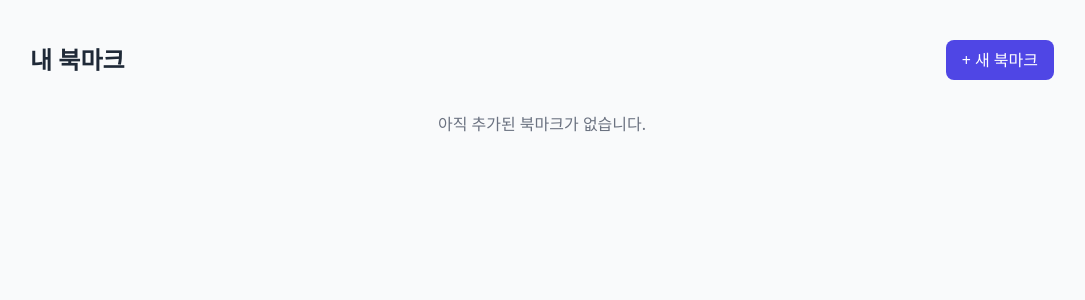
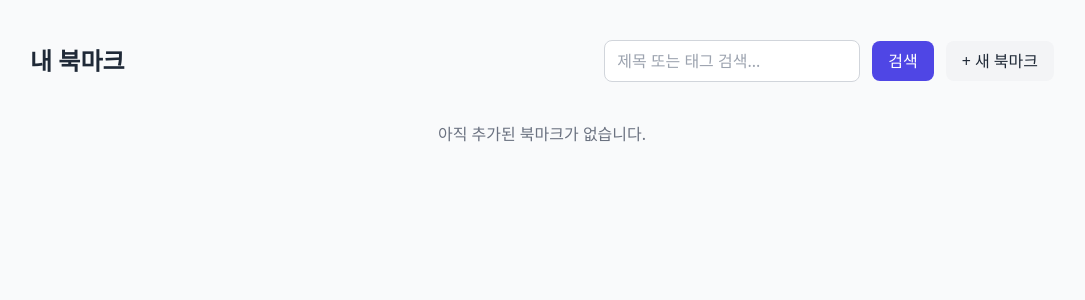
Before and after one commit to dlgudwn94/Marky, a React (Vite) app: page / in a window 1280 px wide. Shown: the top 300 px of the page, without its empty margins (98-1183 px from the left). Built offline with nearby package versions, Linux system fonts and the light colour scheme; the HTML template or start-up script is replaced by a standard one.

Commit message:
[Feat]: 검색 기능 추가

```diff
--- a/src/pages/Home.tsx
+++ b/src/pages/Home.tsx
@@ -12,17 +12,21 @@ interface BookmarkItem {
 
 function Home() {
   const [bookmarks, setBookmarks] = useState<BookmarkItem[]>([]);
+  const [searchTerm, setSearchTerm] = useState("");
+  const [filteredBookmarks, setFilteredBookmarks] = useState<BookmarkItem[]>([]);
   const navigate = useNavigate();
 
   useEffect(() => {
     const stored = JSON.parse(localStorage.getItem("bookmarks") || "[]");
     setBookmarks(stored);
+    setFilteredBookmarks(stored);
   }, []);
 
   const handleDelete = (id: number) => {
     if (!window.confirm("정말 삭제하시겠습니까?")) return;
     const updated = bookmarks.filter((b) => b.id !== id);
     setBookmarks(updated);
+    setFilteredBookmarks(updated);
     localStorage.setItem("bookmarks", JSON.stringify(updated));
   };
 
@@ -30,21 +34,54 @@ function Home() {
     navigate(`/edit/${id}`);
   };
 
+  const handleSearch = (e?: React.FormEvent) => {
+    if (e) e.preventDefault();
+    const term = searchTerm.toLowerCase().trim();
+
+    if (term === "") {
+      setFilteredBookmarks(bookmarks);
+    } else {
+      const result = bookmarks.filter((b) => b.title.toLowerCase().includes(term) || b.tags.some((tag) => tag.toLowerCase().includes(term)));
+      setFilteredBookmarks(result);
+    }
+  };
+
+  const handleReset = () => {
+    setSearchTerm("");
+    setFilteredBookmarks(bookmarks);
+  };
+
   return (
     <div className="min-h-screen bg-gray-50 px-4 py-10">
       <div className="max-w-5xl mx-auto">
-        <div className="flex justify-between items-center mb-8">
+        <div className="flex flex-col sm:flex-row justify-between items-center mb-8 gap-4">
           <h1 className="text-2xl font-bold text-gray-800">내 북마크</h1>
-          <button onClick={() => navigate("/add")} className="bg-indigo-600 text-white px-4 py-2 rounded-lg hover:bg-indigo-700 transition">
-            + 새 북마크
-          </button>
+
+          <form onSubmit={handleSearch} className="flex items-center gap-3 w-full sm:w-auto">
+            <div className="relative w-full sm:w-64">
+              <input type="text" placeholder="제목 또는 태그 검색..." value={searchTerm} onChange={(e) => setSearchTerm(e.target.value)} className="border border-gray-300 rounded-lg px-3 py-2 pr-8 w-full focus:ring-2 focus:ring-indigo-400 outline-none" />
+              {searchTerm && (
+                <button type="button" onClick={handleReset} className="absolute right-2 top-1/2 -translate-y-1/2 text-gray-400 hover:text-gray-600">
+                  ✖
+                </button>
+              )}
+            </div>
+
+            <button type="submit" className="bg-indigo-600 text-white px-4 py-2 rounded-lg hover:bg-indigo-700 transition">
+              검색
+            </button>
+
+            <button type="button" onClick={() => navigate("/add")} className="bg-gray-100 text-gray-800 px-4 py-2 rounded-lg hover:bg-gray-200 transition">
+              + 새 북마크
+            </button>
+          </form>
         </div>
 
-        {bookmarks.length === 0 ? (
-          <p className="text-gray-500 text-center">아직 추가된 북마크가 없습니다.</p>
+        {filteredBookmarks.length === 0 ? (
+          <p className="text-gray-500 text-center mt-10">{bookmarks.length === 0 ? "아직 추가된 북마크가 없습니다." : "검색 결과가 없습니다."}</p>
         ) : (
           <div className="grid grid-cols-1 sm:grid-cols-2 lg:grid-cols-3 gap-6">
-            {bookmarks.map((item) => (
+            {filteredBookmarks.map((item) => (
               <BookmarkCard key={item.id} item={item} onDelete={handleDelete} onEdit={handleEdit} />
             ))}
           </div>
```
